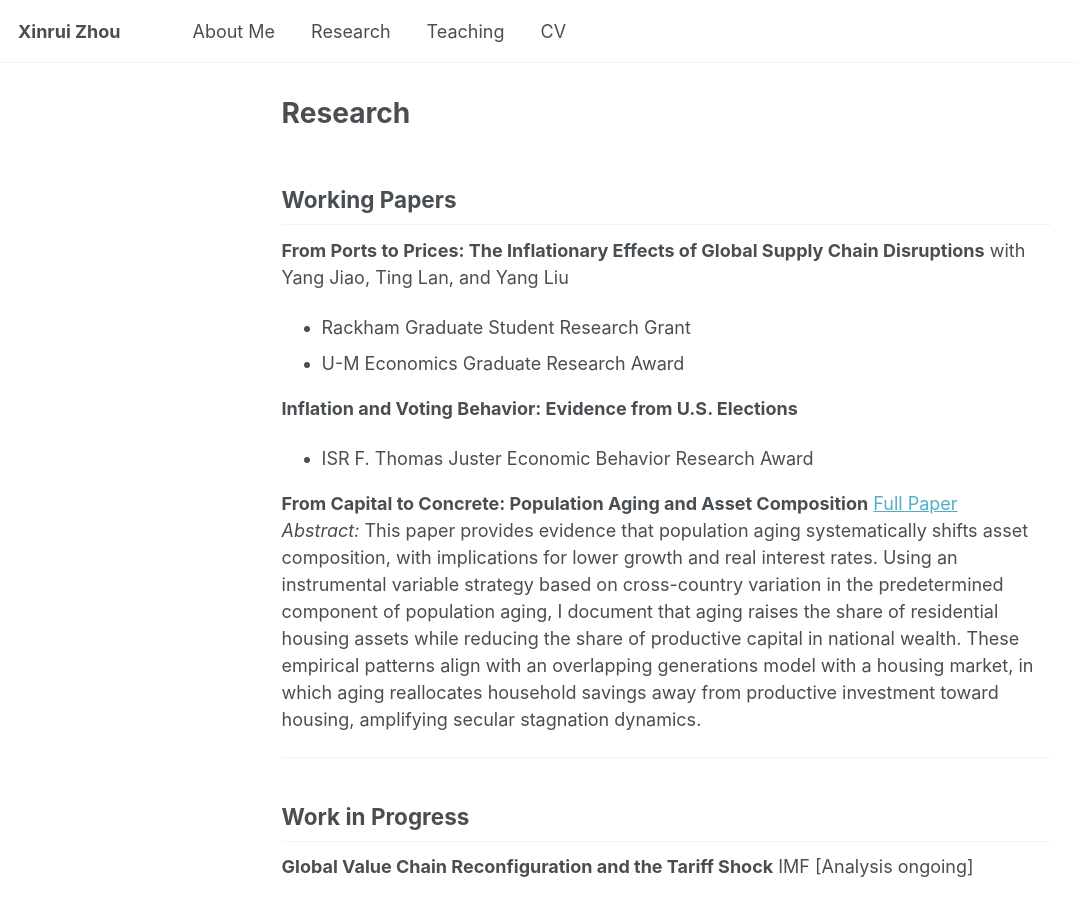
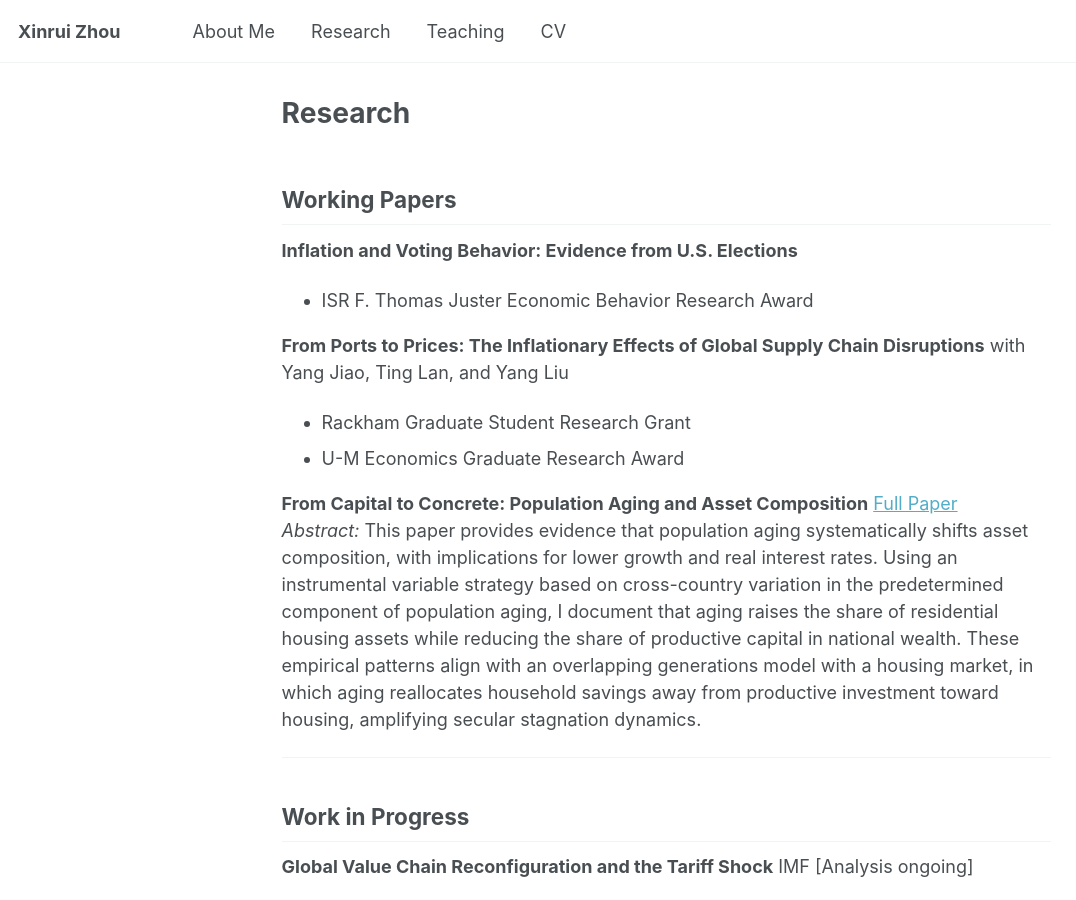
Before and after one commit to xruizhou/xruizhou.github.io, a Jekyll site: the page built from _pages/research.md, in a window 1280 px wide and 900 px high. Shown: the whole window, without its empty margins (0-1076 px from the left). Built offline with Jekyll 4.4.1, drawn with Linux system fonts in a browser that asks for light colours; a script that is not in the unit is left out.

```diff
--- a/_pages/research.md
+++ b/_pages/research.md
@@ -10,12 +10,12 @@ classes: wide-page
 
 ## Working Papers
 
+**Inflation and Voting Behavior: Evidence from U.S. Elections**
+- ISR F. Thomas Juster Economic Behavior Research Award
+
 **From Ports to Prices: The Inflationary Effects of Global Supply Chain Disruptions** with Yang Jiao, Ting Lan, and Yang Liu
 - Rackham Graduate Student Research Grant
 - U-M Economics Graduate Research Award
-
-**Inflation and Voting Behavior: Evidence from U.S. Elections**
-- ISR F. Thomas Juster Economic Behavior Research Award
 
 **From Capital to Concrete: Population Aging and Asset Composition** [Full Paper](/files/aging_asset_comp.pdf)
 *Abstract:* This paper provides evidence that population aging systematically shifts asset composition, with implications for lower growth and real interest rates. Using an instrumental variable strategy based on cross-country variation in the predetermined component of population aging, I document that aging raises the share of residential housing assets while reducing the share of productive capital in national wealth. These empirical patterns align with an overlapping generations model with a housing market, in which aging reallocates household savings away from productive investment toward housing, amplifying secular stagnation dynamics.
```
